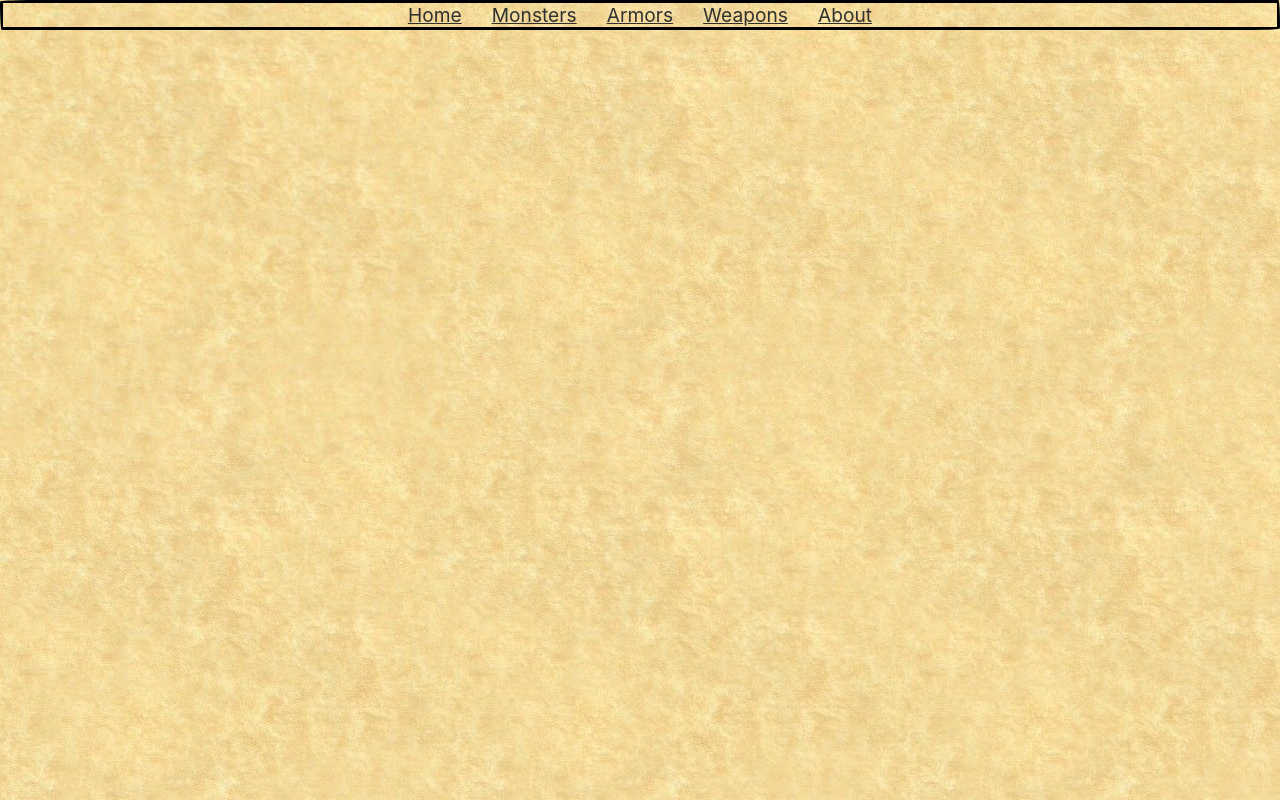
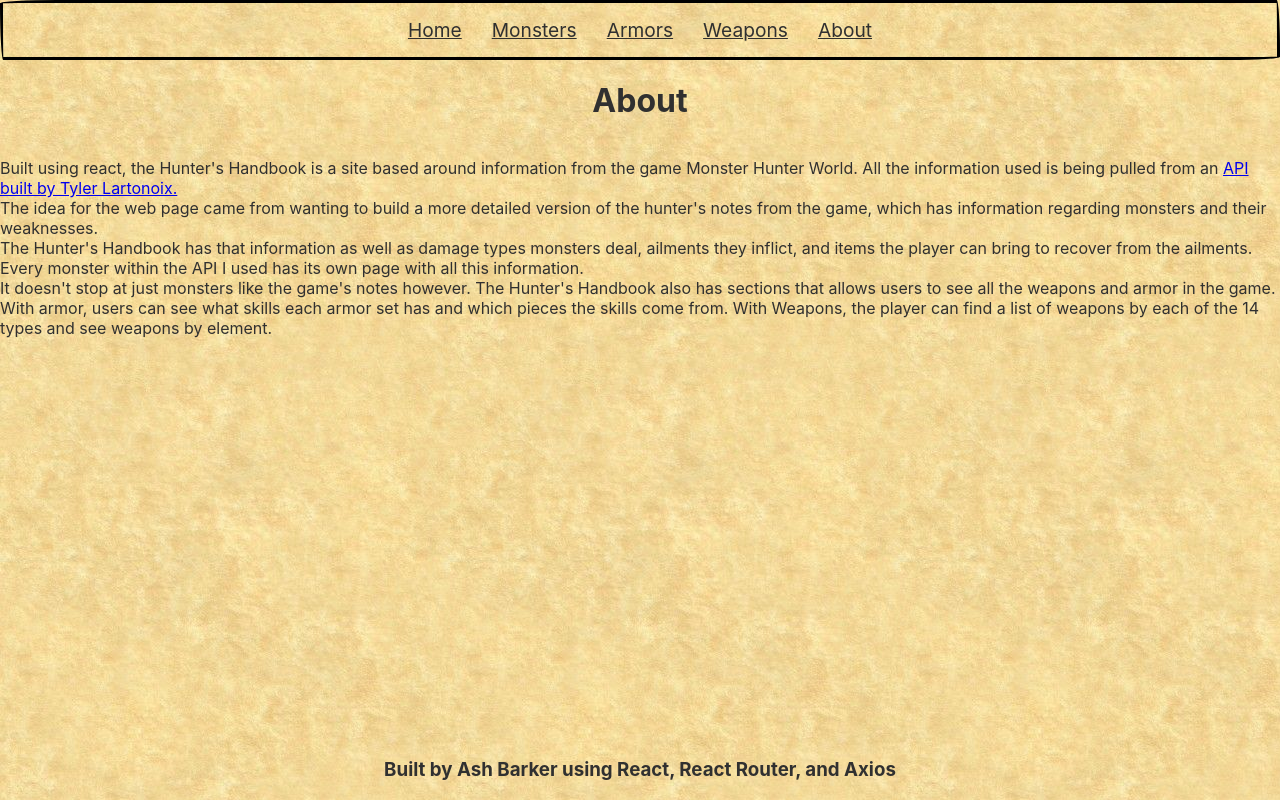
Before and after one commit to ashbar409/react-project, a React (Create React App) app: page /about in a window 1280 px wide. Built offline with nearby package versions, Linux system fonts and the light colour scheme.

Commit message:
Added content to NoMatch, Home, and About pages

```diff
--- a/src/App.css
+++ b/src/App.css
@@ -1,5 +1,38 @@
+body{
+  background-color: #303030;
+  color: #303030;
+  background-image: url("../public/assets/images/paper-background.png");
+}
+
+button{
+  background-image: url("../public/assets/images/paper-background.png");
+  border-style: solid;
+  border-color: #ffffff;
+  border-top-left-radius: 255px 15px;
+  border-top-right-radius: 15px 225px;
+  border-bottom-right-radius: 225px 15px;
+  border-bottom-left-radius:15px 255px;
+}
+
+ul{
+  display: flex;
+  flex-direction: column;
+  align-items: center;
+  justify-content: center;
+}
+
+#about-footer{
+  position: absolute;
+  bottom: 0;
+}
+
+#about{
+  display: flex;
+  flex-direction: column;
+  align-items: center;
+}
+
 .App {
-  text-align: center;
   display: flex;
   flex-direction: column;
   align-content: center;
@@ -9,9 +42,16 @@
 .Monster-page{
   display: flex;
   flex-direction: column;
+  align-items: center;
+}
+
+.description{
+  width: 1500px;
 }
 
 .navbar{
+  display: flex;
+  justify-content: center;
   font-size: larger;
   border: solid black;
   border-top-left-radius: 255px 15px;
@@ -40,6 +80,11 @@
   flex: 1;
   flex-basis: 30%;
   margin: 25px;
+}
+
+.ailments{
+  display: flex;
+  justify-content: center;
 }
 
 .ancient-forest{
@@ -209,26 +254,3 @@
   align-items: center;
   justify-content: center;
 }
-
-body{
-  background-color: #303030;
-  color: #ffffff;
-  background-image: url("../public/assets/images/paper-background.png");
-}
-
-button{
-  background-image: url("../public/assets/images/paper-background.png");
-  border-style: solid;
-  border-color: #ffffff;
-  border-top-left-radius: 255px 15px;
-  border-top-right-radius: 15px 225px;
-  border-bottom-right-radius: 225px 15px;
-  border-bottom-left-radius:15px 255px;
-}
-
-ul{
-  display: flex;
-  flex-direction: column;
-  align-content: center;
-  justify-content: center;
-}
--- a/src/components/About.js
+++ b/src/components/About.js
@@ -1,8 +1,16 @@
 function About () {
 
     return(
-        <div>
-
+        <div id="about">
+            <h1>About</h1>
+            <p>Built using react, the Hunter's Handbook is a site based around information from the game Monster Hunter World. All the information used is being pulled from an <a href="https://mhw-db.com" target="_blank">API built by Tyler Lartonoix.</a> <br/>
+            The idea for the web page came from wanting to build a more detailed version of the hunter's notes from the game, which has information regarding monsters and their weaknesses.<br/>
+            The Hunter's Handbook has that information as well as damage types monsters deal, ailments they inflict, and items the player can bring to recover from the ailments. Every monster within the API I used has its own page with all this information. <br/>
+            It doesn't stop at just monsters like the game's notes however. The Hunter's Handbook also has sections that allows users to see all the weapons and armor in the game. <br/>
+            With armor, users can see what skills each armor set has and which pieces the skills come from. With Weapons, the player can find a list of weapons by each of the 14 types and see weapons by element.</p>
+            <footer id="about-footer">
+                <h3>Built by Ash Barker using React, React Router, and Axios</h3>
+            </footer>
         </div>
     )
 }
--- a/src/components/Home.js
+++ b/src/components/Home.js
@@ -2,7 +2,8 @@
 
     return(
         <div>
-
+            <h1>Welcome to the Hunter's Handbook</h1>
+            <h3>Click on a section above to get your research started!</h3>
         </div>
     )
 }
--- a/src/components/Monster.js
+++ b/src/components/Monster.js
@@ -37,7 +37,7 @@
                 <img src={`${process.env.PUBLIC_URL}/assets/images/monsters/${monster.name.split(" ").join("-")}.png`} alt='not found'/>
             </div>
             <h1>{monster.name}</h1>
-            <p>{monster.description}</p>
+            <p className="description">{monster.description}</p>
 
             <h1>Weaknesses</h1>
             <ul>
@@ -60,10 +60,10 @@
                 })}
             </ul>
             <h1>Ailments</h1>
-            <ul>
+            <ul className="ailments">
                 {monster.ailments.map((ailment, index) => {
                     return <li key={index}>
-                        <h3>{ailment.name}</h3>
+                        <h3 className="ailment">{ailment.name}</h3>
                         <p>{ailment.description}</p>
                     </li>
                 })}
--- a/src/components/NoMatch.js
+++ b/src/components/NoMatch.js
@@ -1,7 +1,15 @@
+import { useNavigate } from "react-router-dom"
+
 function NoMatch () {
+
+    const navigate = useNavigate()
+
     return (
         <div>
-
+            <h1>404 Page Not Found</h1>
+            <img src={`${process.env.PUBLIC_URL}/assets/images/unknown.png`} alt=""/>
+            <h3>The Hunter's Guild still needs more research on that page!</h3>
+            <button onClick={() => navigate(-1)}>Back</button>
         </div>
     )
 }
```
Also changed, not shown: public/assets/images/unknown.png (added).
